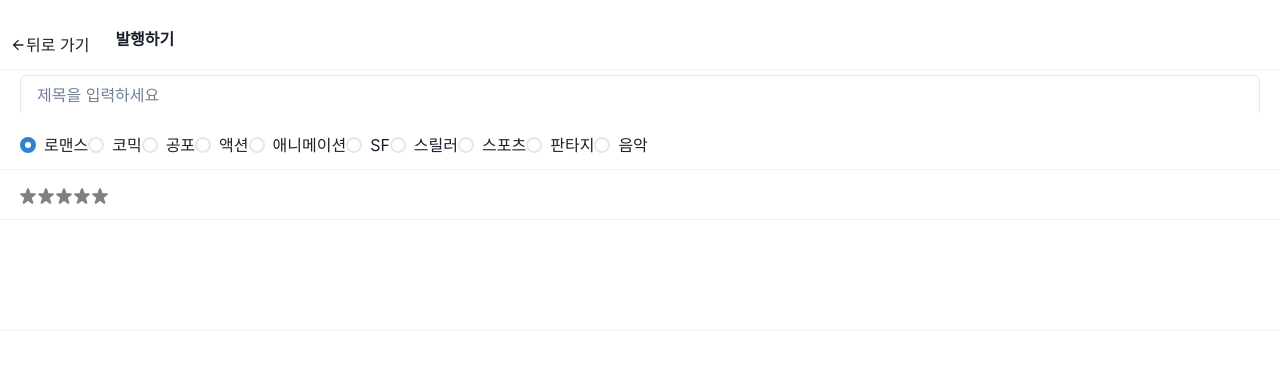
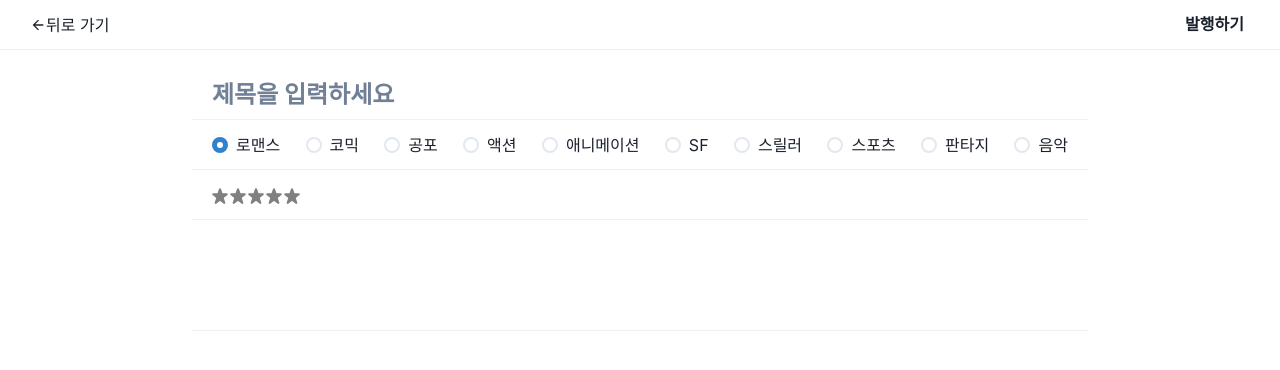
Before and after one commit to suyeon1218/review_page, a React (Vite) app: page /write in a window 1280 px wide. Shown: the top 370 px of the page. Built offline with nearby package versions, Linux system fonts and the light colour scheme; a web font is replaced by a local one.

Commit message:
style: Editor 페이지 스타일 추가하기

```diff
--- a/src/components/InputCategory/index.style.ts
+++ b/src/components/InputCategory/index.style.ts
@@ -0,0 +1,8 @@
+import { RadioGroup } from '@chakra-ui/react';
+import styled from '@emotion/styled';
+
+export const StyledRadioGroup = styled(RadioGroup)`
+  width: 100%;
+  display: flex;
+  justify-content: space-between;
+`;
--- a/src/components/InputCategory/index.tsx
+++ b/src/components/InputCategory/index.tsx
@@ -1,7 +1,8 @@
-import { Radio, RadioGroup } from '@chakra-ui/react';
+import { Radio } from '@chakra-ui/react';
 import { Controller, useFormContext } from 'react-hook-form';
 import { MOVIE_CATEGORY } from '~/constants';
 import { MovieCategory } from '~/types';
+import * as S from './index.style';
 
 interface InputCategoryProps {
   defaultValue?: MovieCategory;
@@ -15,7 +16,7 @@ const InputCategory = ({ defaultValue = 'ROMANCE' }: InputCategoryProps) => {
       name={'category'}
       control={control}
       render={({ field: { onChange } }) => (
-        <RadioGroup
+        <S.StyledRadioGroup
           defaultValue={defaultValue}
           onChange={onChange}>
           {Object.entries(MOVIE_CATEGORY).map(([key, value]) => (
@@ -25,7 +26,7 @@ const InputCategory = ({ defaultValue = 'ROMANCE' }: InputCategoryProps) => {
               {value}
             </Radio>
           ))}
-        </RadioGroup>
+        </S.StyledRadioGroup>
       )}
     />
   );
--- a/src/components/InputTitle/index.style.ts
+++ b/src/components/InputTitle/index.style.ts
@@ -0,0 +1,7 @@
+import { Input } from '@chakra-ui/react';
+import styled from '@emotion/styled';
+
+export const StyledInput = styled(Input)`
+  font-size: 24px;
+  font-weight: bold;
+`;
--- a/src/components/InputTitle/index.tsx
+++ b/src/components/InputTitle/index.tsx
@@ -1,6 +1,6 @@
-import { Input } from '@chakra-ui/react';
 import { useFormContext } from 'react-hook-form';
 import { Controller } from 'react-hook-form';
+import * as S from './index.style';
 
 interface InputTitleProps {
   defaultValue?: string;
@@ -14,7 +14,8 @@ const InputTitle = ({ defaultValue = '' }: InputTitleProps) => {
       name='title'
       control={control}
       render={({ field: { onChange } }) => (
-        <Input
+        <S.StyledInput
+          variant={'unstyled'}
           defaultValue={defaultValue}
           placeholder='제목을 입력하세요'
           onChange={onChange}
--- a/src/pages/EditorPage/index.style.ts
+++ b/src/pages/EditorPage/index.style.ts
@@ -1,12 +1,11 @@
 import { Badge, Button } from '@chakra-ui/react';
 import styled from '@emotion/styled';
 
-export const Form = styled.form`
+export const Container = styled.form`
   width: 100%;
   display: flex;
   flex-direction: column;
   align-items: center;
-  margin: 20px auto;
 
   @media screen and (max-width: 768px) {
     padding: 0 5px;
@@ -17,7 +16,19 @@ export const Header = styled.header`
   width: 100%;
   height: 50px;
   display: flex;
+  align-items: center;
+  justify-content: space-between;
+  padding: 0px 20px;
   border-bottom: 1px solid ${({ theme }) => theme.colors.gray[100]};
+`;
+
+export const Form = styled.form`
+  width: 70%;
+  margin: 20px auto;
+
+  @media screen and (max-width: 768px) {
+    width: 90%;
+  }
 `;
 
 export const SubmitButton = styled(Button)`
@@ -48,11 +59,7 @@ export const Col = styled.div`
   }
 `;
 
-export const TitleRow = styled(Col)`
-  display: flex;
-  justify-content: space-between;
-  border-bottom-color: transparent;
-`;
+export const TitleRow = styled(Col)``;
 
 export const Title = styled.div`
   font-size: 24px;
--- a/src/pages/EditorPage/index.tsx
+++ b/src/pages/EditorPage/index.tsx
@@ -14,11 +14,12 @@ const EditorPage = () => {
   const methods = useForm();
 
   return (
-    <S.Form>
+    <S.Container>
       <S.Header>
         <GoBack />
         <S.SubmitButton>발행하기</S.SubmitButton>
       </S.Header>
+      <S.Form>
         <FormProvider {...methods}>
           <S.FormProperty>
             <S.TitleRow>
@@ -36,6 +37,7 @@ const EditorPage = () => {
           </S.FormBody>
         </FormProvider>
       </S.Form>
+    </S.Container>
   );
 };
 
```
Lines whose indentation alone changed are shown as unchanged.
